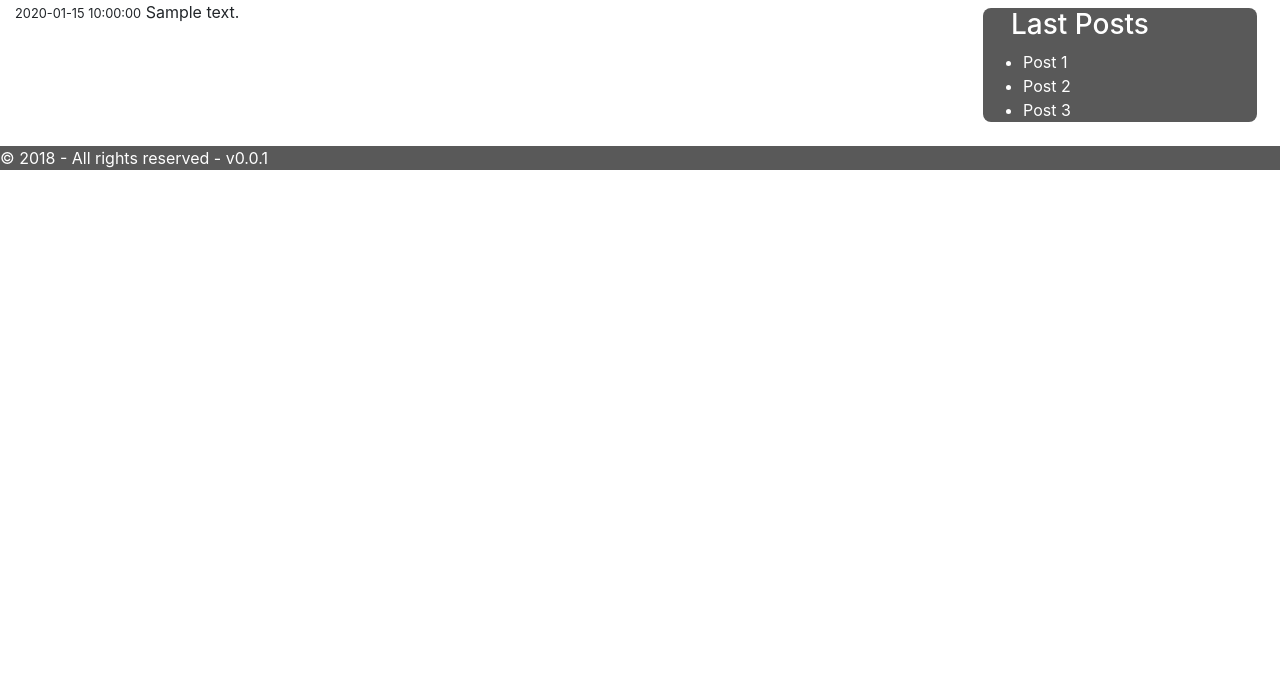
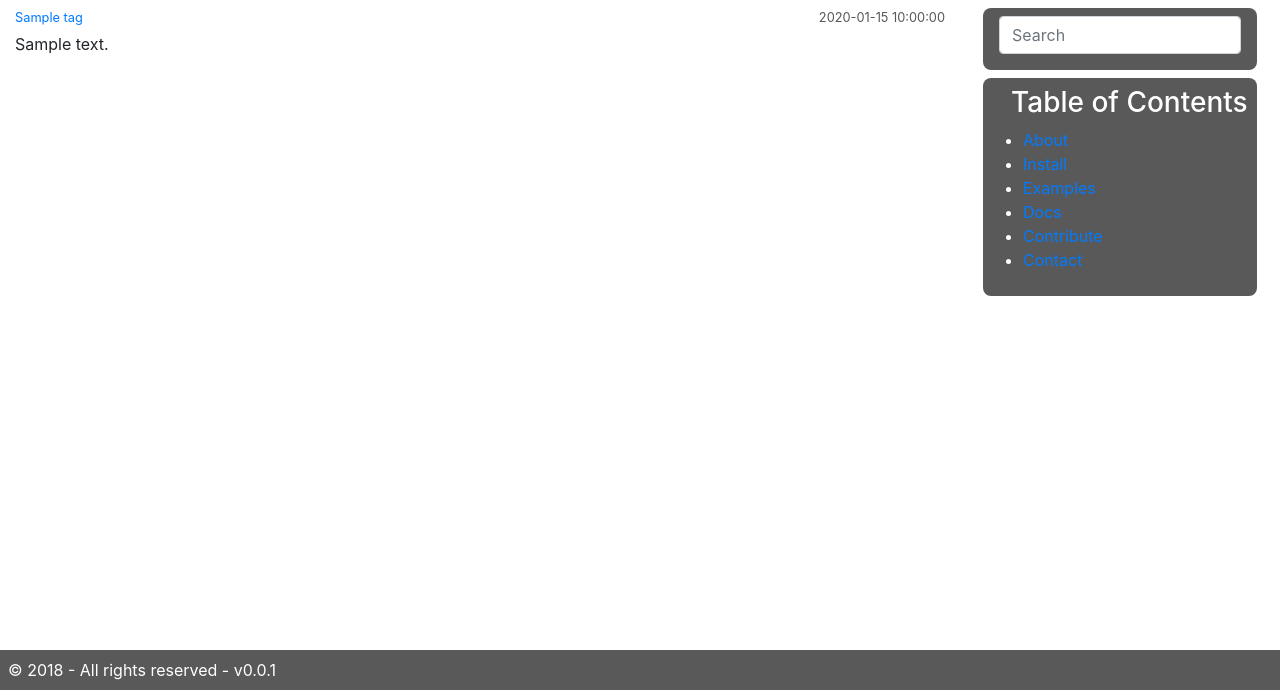
Before and after one commit to zerasul/blask, a Flask app: template templates/template.html in a window 1280 px wide. Shown: the part 110-800 px from the top of the page. Run offline with Flask 2, Linux system fonts and the light colour scheme; the template is opened without the code that fills it: most values are stand-ins (such as "Sample title", 1, 10 or a date in 2020); some libraries are stand-ins or nearby versions.

Commit message:
Added First Version; Tag support and improved Rendering Methods. Also added a list_post method. Added unitTests.

```diff
--- a/main.py
+++ b/main.py
@@ -9,11 +9,18 @@ blogrenderer = BlogRenderer(settings.postDir)
 
 @app.route('/')
 def index():
-    content = blogrenderer.renderfile("index")
-    return render_template(settings.defaultLayout, tittle=settings.tittle, content=content.content)
+    entry = blogrenderer.renderfile("index")
+    template = entry.template
+    if template is None:
+        template = settings.defaultLayout
+    return render_template(template, tittle=settings.tittle, content=entry.content)
 
-#@app.route('/tag/<tag>')
-#def gettag(tag):
+
+@app.route('/tag/<tag>')
+def gettag(tag):
+    postlist = blogrenderer.list_posts([tag])
+    content = blogrenderer.generatetagpage(postlist)
+    return render_template(settings.defaultLayout,tittle=settings.tittle, content=content)
 
 
 @app.route('/<filename>')
@@ -24,4 +31,8 @@ def getpage(filename):
         entry = blogrenderer.renderfile("404")
     content = entry.content
     date = entry.date
-    return render_template(settings.defaultLayout, tittle=settings.tittle, content=content, date=date)
+    template = entry.template
+    tags = entry.tags
+    if template is None:
+        template = settings.defaultLayout
+    return render_template(template, tittle=settings.tittle, content=content, date=date, tags=tags)
--- a/requirements.txt
+++ b/requirements.txt
@@ -2,3 +2,4 @@ flask>=0.12.2
 markdown>=2.6.11
 markdown-full-yaml-metadata>=0.0.2
 Pygments>=2.2.0
+pytest>=3.4.1
--- a/static/styles.css
+++ b/static/styles.css
@@ -1,4 +1,3 @@
-
 header{
 background:#0066ff;
 color: white;
@@ -10,23 +9,46 @@ header h1 a, header h1 a:hover{
     color: white
 }
 footer{
+position: fixed;
+bottom: 0;
+width: 100%;
 background: #595959;
 color: white;
-margin-top: 0.5em;
-margin-bottom: 0.5em;
+padding: 0.5em;
 }
 
-.last-posts{
+.aside-block{
 margin: 0.5em;
 background: #595959;
 border-radius: 0.5em;
+padding-top: 0.5em;
+padding-bottom: 0.5em;
 }
-.last-posts h3
+.aside-block h3
 {
    margin-left: 1em;
    color: white;
 }
 
-.last-posts ul li{
+.aside-block ul li{
     color: white;
 }
+
+.aside-block input{
+    margin-left: 1em;
+    margin-right: 1em;
+}
+#meta{
+    padding-bottom: 1.5em;
+    padding-top: 0.5em;
+    color: #585858;
+}
+#meta .date{
+    position: relative;
+    float: right;
+}
+
+#meta .tags{
+    position: relative;
+    float: left;
+}
--- a/templates/template.html
+++ b/templates/template.html
@@ -5,7 +5,9 @@
     <meta name="viewport" content="width=device-width, initial-scale=1, shrink-to-fit=no">
     <title>{{tittle}}</title>
     <link rel="stylesheet" href="{{url_for('static', filename='styles.css')}}" />
+    <link rel="stylesheet" href="{{url_for('static', filename='highlitght.css')}}" />
     <link rel="stylesheet" href="https://maxcdn.bootstrapcdn.com/bootstrap/4.0.0/css/bootstrap.min.css" integrity="sha384-Gn5384xqQ1aoWXA+058RXPxPg6fy4IWvTNh0E263XmFcJlSAwiGgFAW/dAiS6JXm" crossorigin="anonymous">
+
 </head>
 <body>
 
@@ -16,18 +18,39 @@
     <div class="container-fluid">
         <div class="row">
         <div class="col-md-9">
-            {% if  date %}
-            <small>{{date}}</small>
-            {% endif %}
+            <div id="meta">
+                {% if  date %}
+                    <small class="date">{{date}}</small>
+                {% endif %}
+                {% if tags %}
+                    <small class="tags">
+                       {% for tag in tags %}
+                            <a href="/tag/{{tag}}">{{tag}}</a>
+                        {% endfor %}
+                    </small>
+                {% endif %}
+            </div>
+
+
         {{content|safe}}
         </div>
         <aside class="col-md-3">
-            <div class="last-posts">
-                <h3>Last Posts</h3>
+            <div class="aside-block">
+                <form method="POST" action="/search">
+                    <div class="input-group mb-2">
+                     <input type="text" class="form-control" id="inlineFormInputGroup" placeholder="Search" />
+                     </div>
+                </form>
+            </div>
+            <div class="aside-block">
+                <h3>Table of Contents</h3>
                 <ul>
-                    <li>Post 1</li>
-                    <li>Post 2</li>
-                    <li>Post 3</li>
+                    <li><a href="/about">About</a></li>
+                    <li><a href="/install">Install</a></li>
+                    <li><a href="/examples">Examples</a></li>
+                    <li><a href="/docs">Docs</a></li>
+                    <li><a href="http://github.com/zerasul/blask" target="_blank">Contribute</a></li>
+                    <li><a href="/contact">Contact</a></li>
                 </ul>
 
             </div>
```
Also changed, not shown: blogrenderer.py (+37 -7 lines), posts/about.md (added, +8 -0 lines), posts/contact.md (added, +3 -0 lines), posts/docs.md (added, +3 -0 lines), posts/examples.md (added, +3 -0 lines), posts/index.md (+1 -1 lines), posts/install.md (added, +3 -0 lines), posts/test1.md (+2 -0 lines), static/highlitght.css (added, +69 -0 lines), tests/blogrender_test.py (added, +28 -0 lines).
